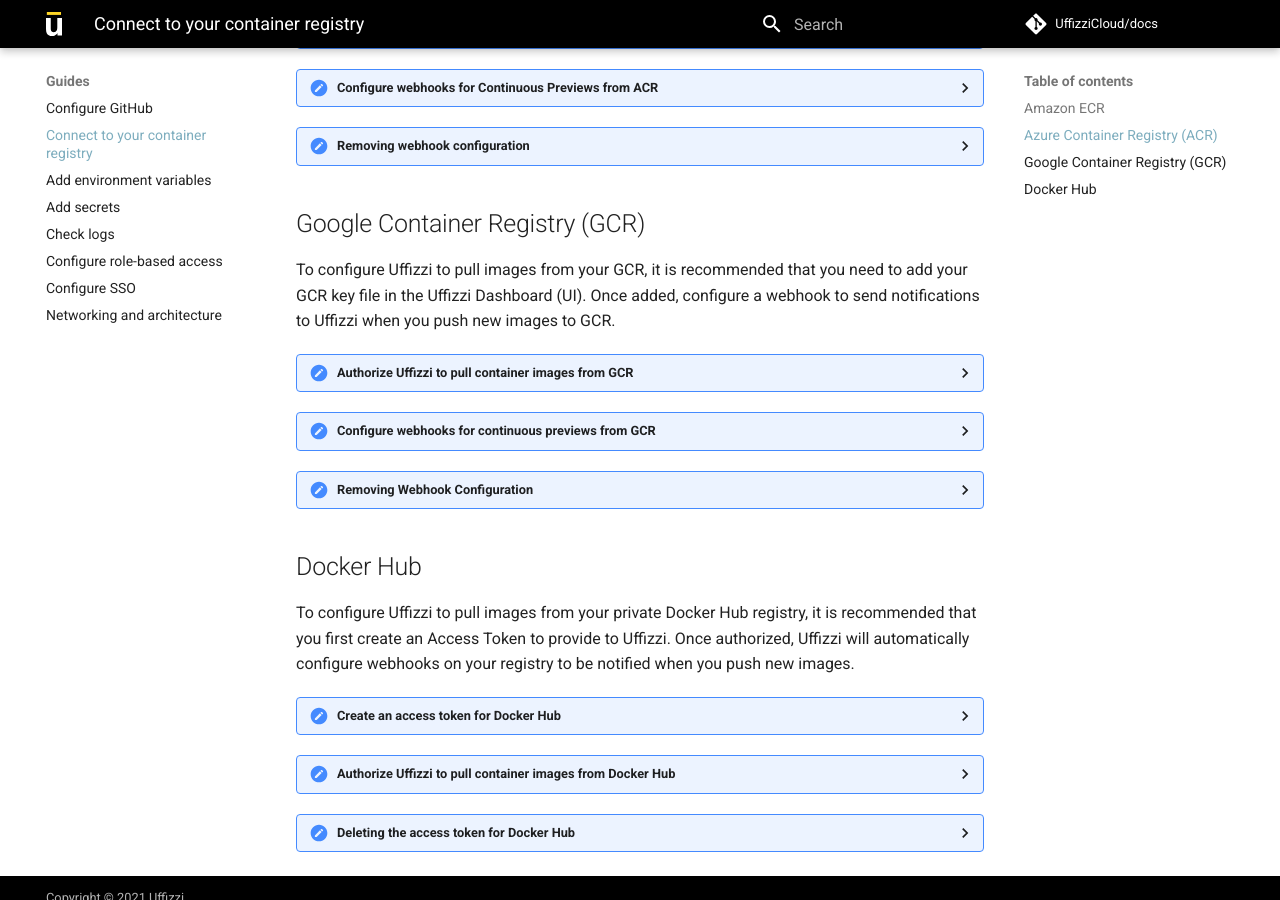
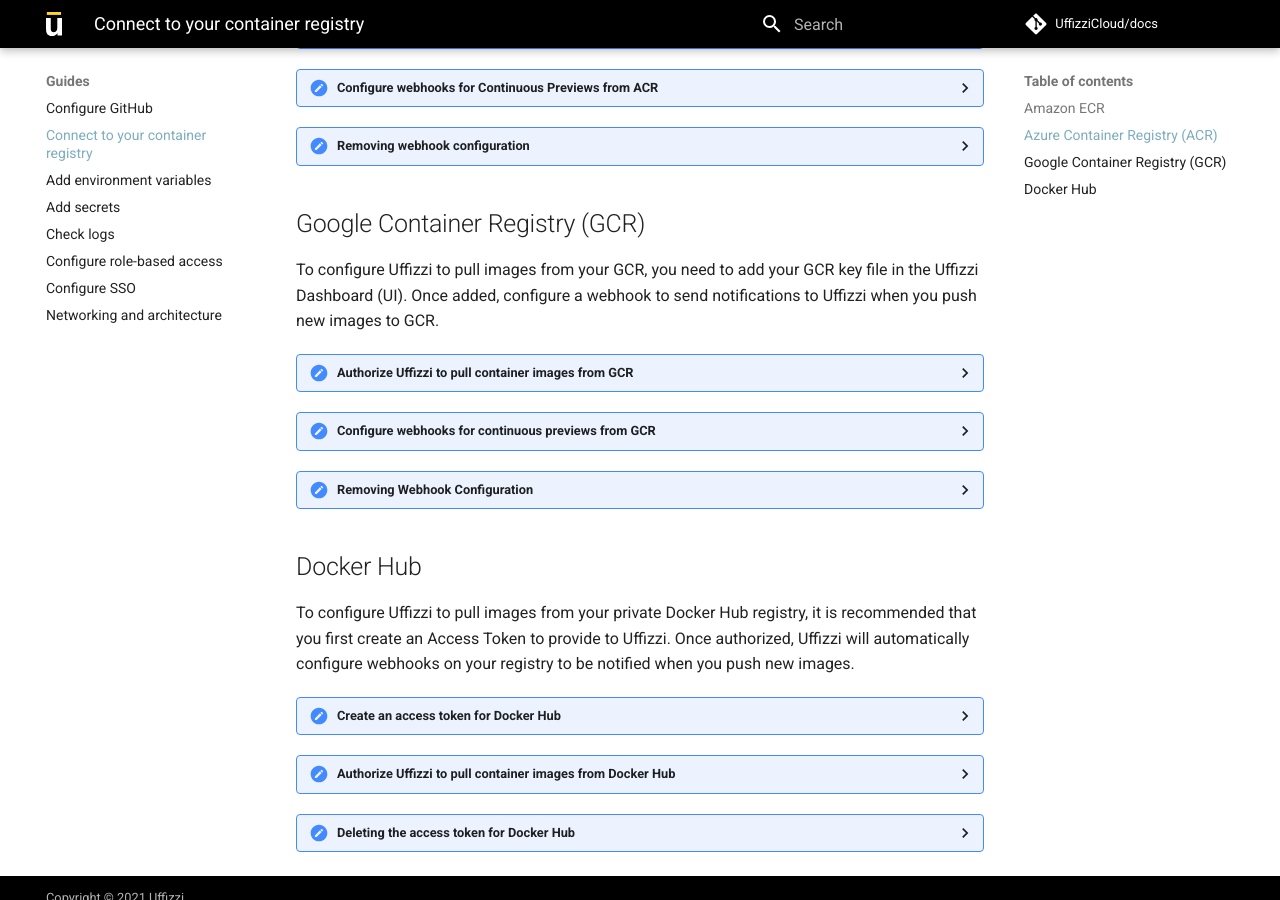
Before and after one commit to UffizziCloud/docs, an MkDocs documentation site: the page built from docs/guides/container-registry-integrations.md, in a window 1280 px wide and 900 px high, scrolled down 1077 px. Built offline with MkDocs 1.6.1 and Material for MkDocs 9.7.7, drawn with Linux system fonts in a browser that asks for light colours; comment, search, counter and statistics services are not loaded.

Commit message:
Update container-registry-integrations.md

```diff
--- a/docs/guides/container-registry-integrations.md
+++ b/docs/guides/container-registry-integrations.md
@@ -168,7 +168,7 @@
 
 ## Google Container Registry (GCR)
 
-To configure Uffizzi to pull images from your GCR, it is recommended that you need to add your GCR key file in the Uffizzi Dashboard (UI). Once added, configure a webhook to send notifications to Uffizzi when you push new images to GCR.
+To configure Uffizzi to pull images from your GCR, you need to add your GCR key file in the Uffizzi Dashboard (UI). Once added, configure a webhook to send notifications to Uffizzi when you push new images to GCR.
 
 <details><summary>Authorize Uffizzi to pull container images from GCR</summary>
 
```
